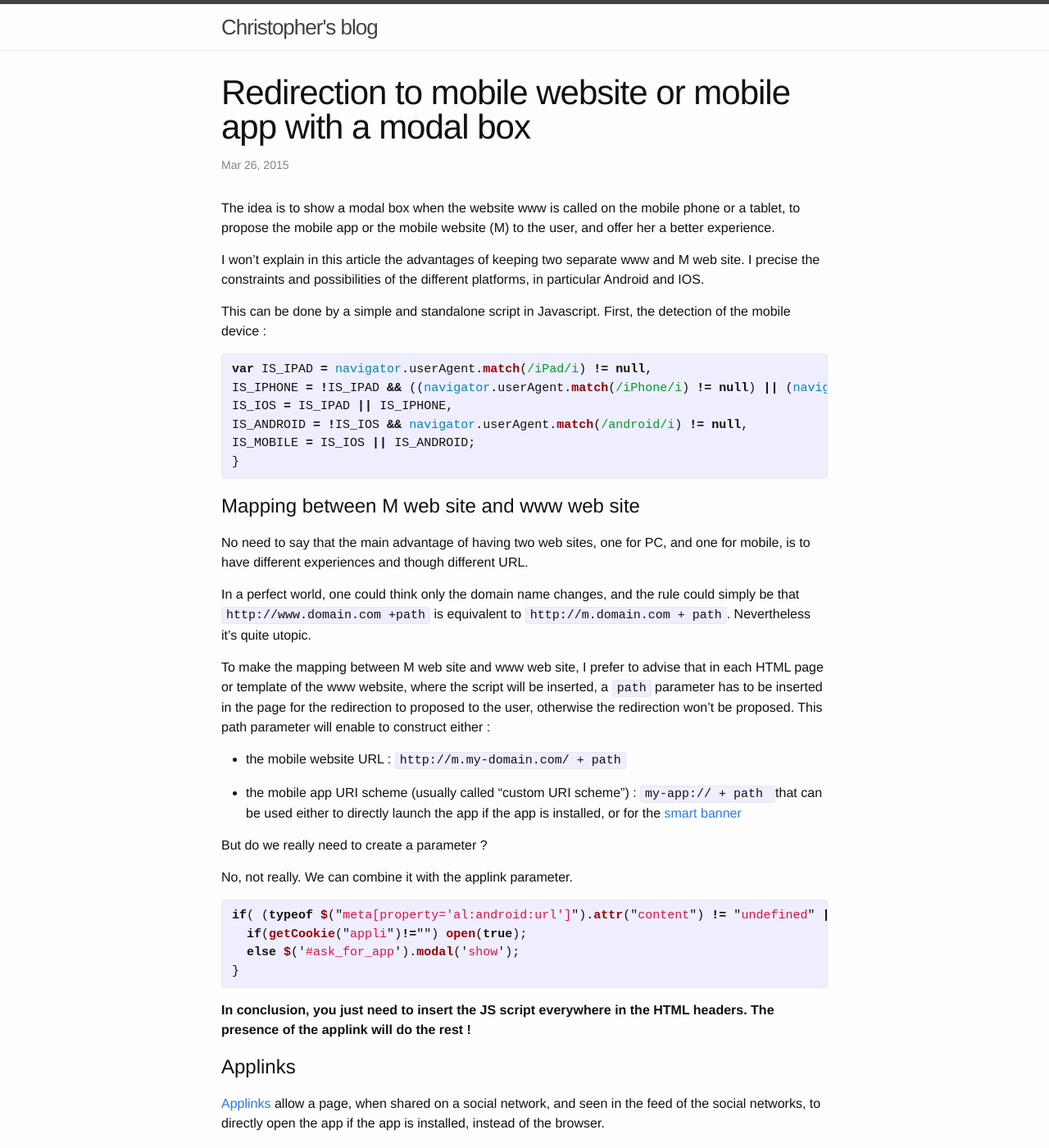
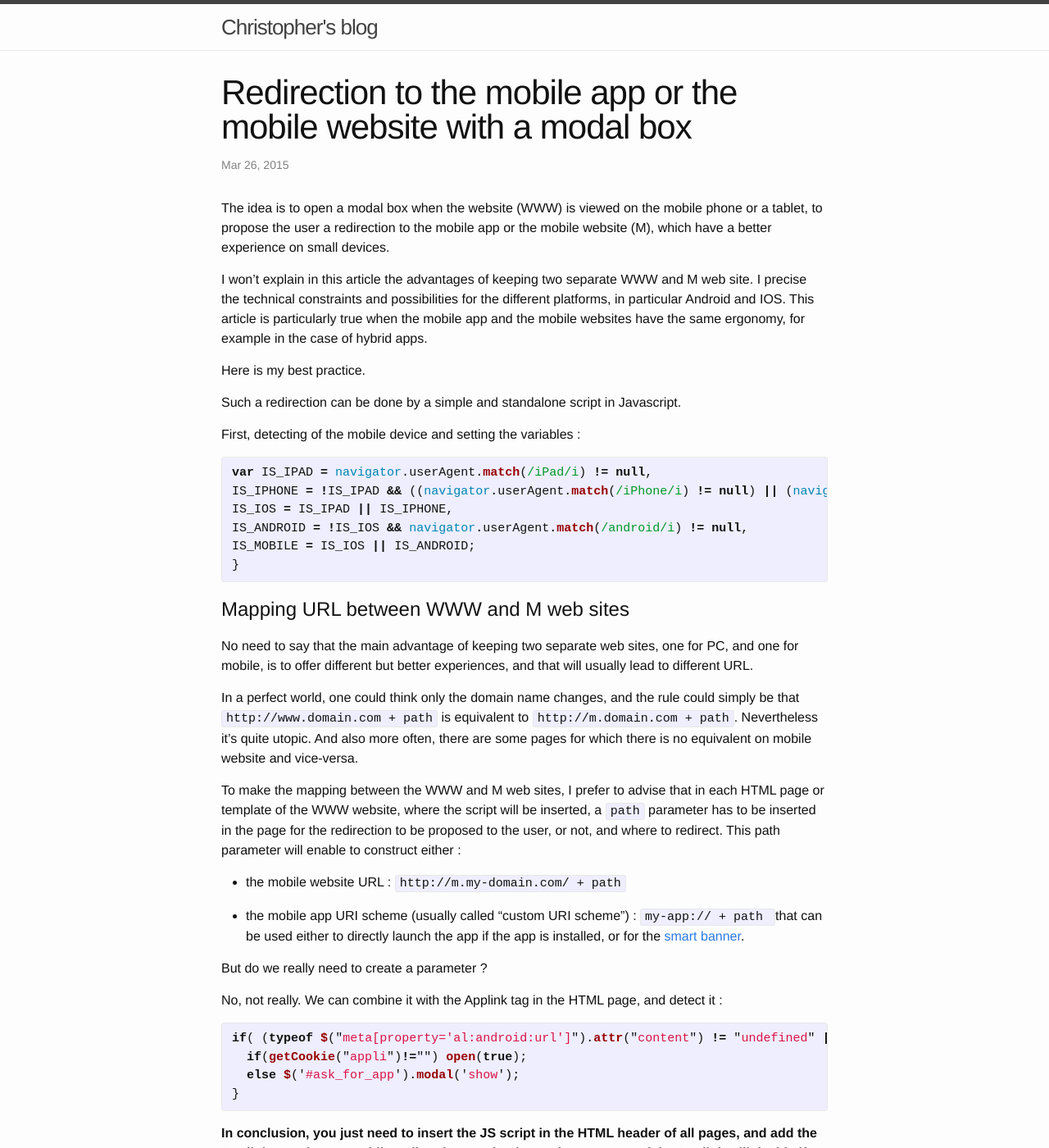
Before and after one commit to christopher5106/christopher5106.github.io, a Jekyll site: the page built from _posts/2015-03-26-web-redirection-to-mobile-web-or-app-with-a-modal-box.markdown, in a window 1280 px wide and 1400 px high. Shown: the whole window at 82% size. Built offline with Jekyll 4.4.1, drawn with Linux system fonts in a browser that asks for light colours; some of the changed text lies outside the part shown.

Commit message:
redirection

```diff
--- a/_posts/2015-03-26-web-redirection-to-mobile-web-or-app-with-a-modal-box.markdown
+++ b/_posts/2015-03-26-web-redirection-to-mobile-web-or-app-with-a-modal-box.markdown
@@ -1,15 +1,19 @@
 ---
 layout: post
-title:  "Redirection to mobile website or mobile app with a modal box"
+title:  "Redirection to the mobile app or the mobile website with a modal box"
 date:   2015-03-26 23:00:51
 categories: mobile
 ---
 
-The idea is to show a modal box when the website www is called on the mobile phone or a tablet, to propose the mobile app or the mobile website (M) to the user, and offer her a better experience.
+The idea is to open a modal box when the website (WWW) is viewed on the mobile phone or a tablet, to propose the user a redirection to the mobile app or the mobile website (M), which have a better experience on small devices.
 
-I won't explain in this article the advantages of keeping two separate www and M web site. I precise the constraints and possibilities of the different platforms, in particular Android and IOS.
+I won't explain in this article the advantages of keeping two separate WWW and M web site. I precise the technical constraints and possibilities for the different platforms, in particular Android and IOS. This article is particularly true when the mobile app and the mobile websites have the same ergonomy, for example in the case of hybrid apps.
 
-This can be done by a simple and standalone script in Javascript. First, the detection of the mobile device :
+Here is my best practice.
+
+Such a redirection can be done by a simple and standalone script in Javascript.
+
+First, detecting of the mobile device and setting the variables :
 
 {% highlight javascript %}
 var IS_IPAD = navigator.userAgent.match(/iPad/i) != null,
@@ -20,21 +24,21 @@ IS_MOBILE = IS_IOS || IS_ANDROID;
 }
 {% endhighlight %}
 
-#Mapping between M web site and www web site
+#Mapping URL between WWW and M web sites
 
-No need to say that the main advantage of having two web sites, one for PC, and one for mobile, is to have different experiences and though different URL.
+No need to say that the main advantage of keeping two separate web sites, one for PC, and one for mobile, is to offer different but better experiences, and that will usually lead to different URL.
 
-In a perfect world, one could think only the domain name changes, and the rule could simply be that `http://www.domain.com +path` is equivalent to `http://m.domain.com + path`. Nevertheless it's quite utopic.
+In a perfect world, one could think only the domain name changes, and the rule could simply be that `http://www.domain.com + path` is equivalent to `http://m.domain.com + path`. Nevertheless it's quite utopic. And also more often, there are some pages for which there is no equivalent on mobile website and vice-versa.
 
-To make the mapping between M web site and www web site, I prefer to advise that in each HTML page or template of the www website, where the script will be inserted, a `path` parameter has to be inserted in the page for the redirection to proposed to the user, otherwise the redirection won't be proposed. This path parameter will enable to construct either :
+To make the mapping between the WWW and M web sites, I prefer to advise that in each HTML page or template of the WWW website, where the script will be inserted, a `path` parameter has to be inserted in the page for the redirection to be proposed to the user, or not, and where to redirect. This path parameter will enable to construct either :
 
 * the mobile website URL : `http://m.my-domain.com/ + path`
 
-* the mobile app URI scheme (usually called "custom URI scheme") : `my-app:// + path ` that can be used either to directly launch the app if the app is installed, or for the [smart banner](https://developer.apple.com/library/mac/documentation/AppleApplications/Reference/SafariWebContent/PromotingAppswithAppBanners/PromotingAppswithAppBanners.html)
+* the mobile app URI scheme (usually called "custom URI scheme") : `my-app:// + path ` that can be used either to directly launch the app if the app is installed, or for the [smart banner](https://developer.apple.com/library/mac/documentation/AppleApplications/Reference/SafariWebContent/PromotingAppswithAppBanners/PromotingAppswithAppBanners.html).
 
 But do we really need to create a parameter ?
 
-No, not really. We can combine it with the applink parameter.
+No, not really. We can combine it with the Applink tag in the HTML page, and detect it :
 
 
 {% highlight javascript %}
@@ -44,7 +48,7 @@ if( (typeof $("meta[property='al:android:url']").attr("content") != "undefined"
 }
 {% endhighlight %}
 
-**In conclusion, you just need to insert the JS script everywhere in the HTML headers. The presence of the applink will do the rest !**
+**In conclusion, you just need to insert the JS script in the HTML header of all pages, and add the Applink tag where a mobile redirection can be done. The presence of the Applink will decide if there is a redirection.**
 
 
 #Applinks
@@ -58,39 +62,41 @@ The other good thing about Applinks is that it is an open-source and cross-platf
 Here is an example of
 
 {% highlight html %}
-    <meta property="al:ios:url" content="my-app://path" />
-    <meta property="al:android:url" content="my-app://path">
-    <meta property="al:ios:app_store_id" content="apple-app-id" />
-    <meta property="al:android:package" content="google-app-package">
-    <meta property="al:android:app_name" content="My App">
-    <meta property="al:ios:app_name" content="My App" />
-    <meta property="og:title" content="example page title" />
-    <meta property="og:type" content="website" />
+<meta property="al:ios:url" content="my-app://path" />
+<meta property="al:android:url" content="my-app://path">
+<meta property="al:ios:app_store_id" content="apple-app-id" />
+<meta property="al:android:package" content="google-app-package">
+<meta property="al:android:app_name" content="My App">
+<meta property="al:ios:app_name" content="My App" />
+<meta property="og:title" content="example page title" />
+<meta property="og:type" content="website" />
 {% endhighlight %}
 
 
 #Custom URI schemes
 
-The custom URI schemes is a URI with a "custom" protocol, for example `my-app://my-page`.
+The custom URI schemes are URI with a "custom" protocol, for example `my-app://my-page`.
 
 This protocol becomes active on the mobile phone when the user has installed the corresponding app.
 
-It enables to re-create a sort of "hyperlinks" for mobile apps, as on the web with hypertext.
+It enables to target a precise page in the app.
 
-It enables to target a precise page in the app.
+Custom URI schemes re-create a sort of "hyperlinks" for mobile apps, as on the web with hypertext links.
+
+
 
 
 #The script
 
 So, let's suppose the script has detected that
 
-- the applink parameter is present
+- the Applink tag is present
 
 - the user is viewing the page on a mobile phone
 
 there is a potential redirection to propose to the user : the modal box is opened to the user.
 
-What are the next steps for him ?
+What are the "call to action" buttons to propose the user ?
 
 It is where it becomes tricky because :
 
@@ -118,11 +124,14 @@ that can be proposed under a "Download the app" button. But it's not a very fun
 		}, 25);
 {% endhighlight %}
 
-If the app is already installed (with its custom URI shemes), it's going to launch the app at the correct page. But if the app is not installed, the user will very shortly see an error popup, and redirected to the AppStore with the `setTimeout function`. Not very good, this popup, but we have no other choice. Same problem also with the "Download the app" button presented to users that have already installed the app.
+If the app is already installed (with its custom URI shemes), it's going to launch the app at the correct page. But if the app is not installed, the user will very shortly see an error popup, and redirected to the AppStore with the `setTimeout function`. Not very good, this popup, but we have no other choice.
+
 
 #Download or open the app ?
 
-To avoid the problem of showing a "Download" button to users that have the app already installed, the mainstream solution is to ask the question at the first time and set a cookie then.
+The "Download the app" button is not very nice when the user has already installed the app ! In particular because this user might come many times to the WWW website on his phone. The same problem occurs on both IOS and Android devices. It is due to the fact it is not possible to know from a web page if an app has been installed, for security reasons.
+
+To avoid this situation, the mainstream solution is to ask a question at the first time and then set a cookie, not to ask it again.
 
 The way to ask it can vary from one site to another :
 
```
Also changed, not shown: other parts of _posts/2015-03-26-web-redirection-to-mobile-web-or-app-with-a-modal-box.markdown (+1 -1 lines).
